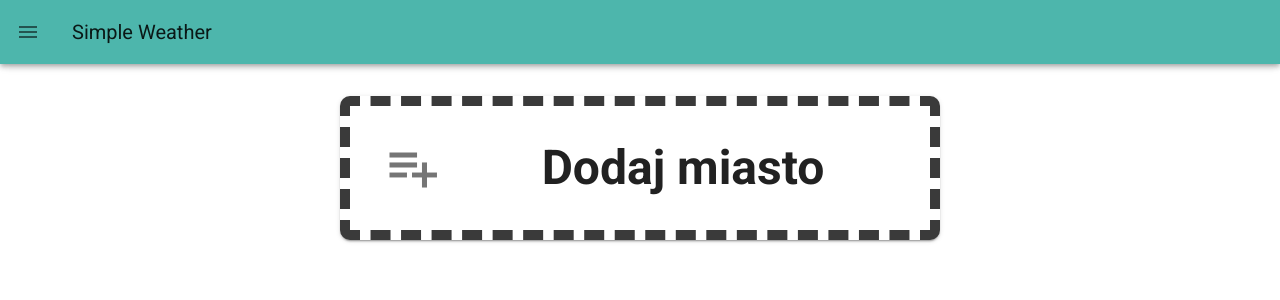
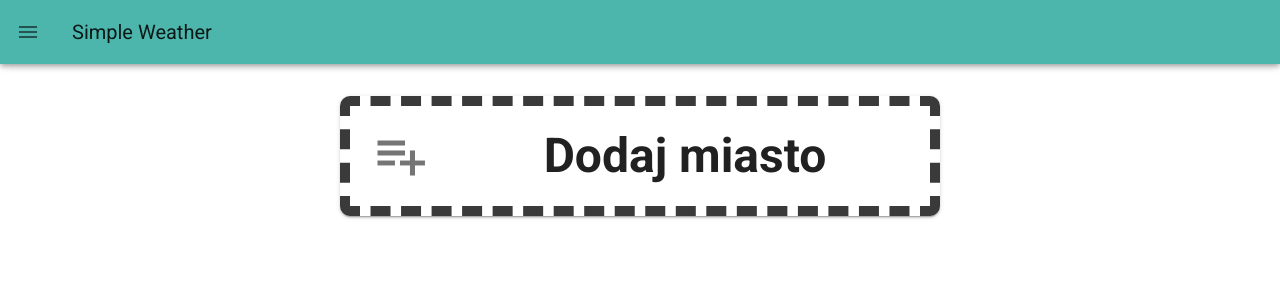
Before and after one commit to km2442/SimpleWeather, a Vue app: page / in a window 1280 px wide. Shown: the top 300 px of the page. Built offline with nearby package versions, Linux system fonts and the light colour scheme.

Commit message:
Added animations

```diff
--- a/src/components/weather/WeatherGrid.vue
+++ b/src/components/weather/WeatherGrid.vue
@@ -1,13 +1,24 @@
 <template>
   <div>
     <v-container fluid>
-      <v-layout row wrap justify-space-around class="ma-3">
-        <v-flex xs12 md6 class="pa-2">
+      <transition-group
+        enter-active-class="animated zoomIn"
+        leave-active-class="animated zoomOut"
+        tag="v-layout"
+        class="ma-3 row wrap justify-space-around"
+      >
+        <template v-for="(i, index) in how">
+          <v-flex xs12 md6 :key="indexes[index]" class="pa-2">
+            <widget></widget>
+          </v-flex>
+        </template>
+
+        <v-flex xs12 md6 class="pa-2" key="addTown" v-if="how < 10">
           <v-hover v-slot:default="{ hover }">
             <v-card
-              @click.native="add = false"
+              @click.native="how++"
               style="cursor: pointer"
-              class="add pa-5"
+              class="add pa-2"
               :class="{'animated pulse infinite slow': hover}"
             >
               <v-container>
@@ -23,7 +34,7 @@
             </v-card>
           </v-hover>
         </v-flex>
-      </v-layout>
+      </transition-group>
     </v-container>
   </div>
 </template>
@@ -31,11 +42,13 @@
 <script>
 export default {
   components: {
-    //widget: () => import(/* webpackChunkName: "Index" */ './Widget')
+    widget: () => import(/* webpackChunkName: "Index" */ "./Widget")
   },
   data: () => {
     return {
-      add: true
+      add: true,
+      how: 0,
+      indexes: ["a", "b", "c", "d", "e", "f", "g", "h", "i", "j"]
     };
   }
 };
--- a/src/components/weather/Widget.vue
+++ b/src/components/weather/Widget.vue
@@ -0,0 +1,9 @@
+<template>
+  <div>
+    <v-card>
+        <br>
+        <h1>Miasto ##</h1>
+        <br>
+    </v-card>
+  </div>
+</template>
```
